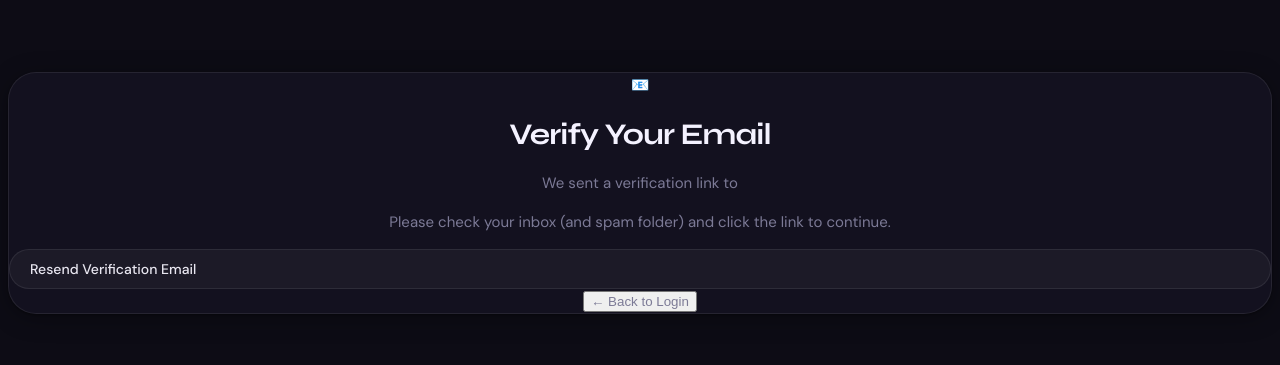
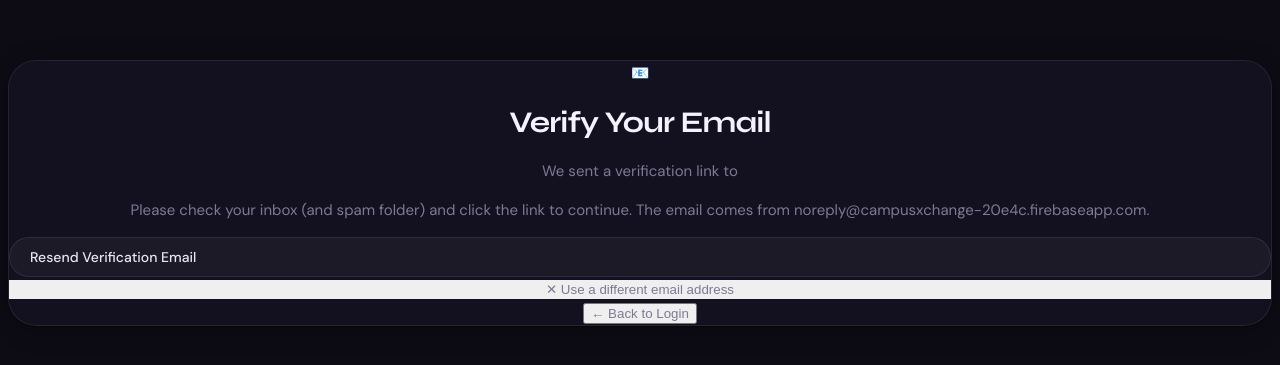
Before and after one commit to RAC0P/Anonymous-Marketplace-for-University-Students-, a Next.js app: page /verify-email in a window 1280 px wide. Shown: the part 215-580 px from the top of the page. Built offline with nearby package versions, Linux system fonts and the light colour scheme; no server answers.

Commit message:
Enhance email verification with account deletion feature
Added functionality to delete unverified accounts and handle errors during email verification.

```diff
--- a/app/verify-email/page.js
+++ b/app/verify-email/page.js
@@ -3,12 +3,19 @@
 import { useEffect, useState } from 'react';
 import { useAuth } from '../../hooks/useAuth';
 import { useRouter } from 'next/navigation';
-import { resendVerificationEmail } from '../../lib/auth';
+import { resendVerificationEmail, deleteUnverifiedAccount } from '../../lib/auth';
 
 export default function VerifyEmailPage() {
   const { user, loading } = useAuth();
   const router = useRouter();
   const [resent, setResent] = useState(false);
+  const [discarding, setDiscarding] = useState(false);
+  const [error, setError] = useState('');
+
+  // Password prompt state — shown only when sessionStorage entry is gone
+  // (e.g. user refreshed the page or came back later)
+  const [needsPassword, setNeedsPassword] = useState(false);
+  const [confirmPassword, setConfirmPassword] = useState('');
 
   useEffect(() => {
     if (!loading && user?.emailVerified) {
@@ -17,10 +24,47 @@ export default function VerifyEmailPage() {
   }, [user, loading, router]);
 
   const handleResend = async () => {
+    setError('');
     if (user) {
-      await resendVerificationEmail(user);
-      setResent(true);
-      setTimeout(() => setResent(false), 5000);
+      try {
+        await resendVerificationEmail(user);
+        setResent(true);
+        setTimeout(() => setResent(false), 5000);
+      } catch {
+        setError('Could not resend email. Please try again in a minute.');
+      }
+    }
+  };
+
+  const handleUseNewEmail = async () => {
+    setError('');
+
+    // Grab password from sessionStorage (set at signup) or from the inline prompt
+    let password = sessionStorage.getItem('_cx_tmp_pw') || confirmPassword;
+
+    if (!password) {
+      // No stored password and user hasn't typed one yet — show the prompt
+      setNeedsPassword(true);
+      return;
+    }
+
+    setDiscarding(true);
+    try {
+      await deleteUnverifiedAccount(password);
+      sessionStorage.removeItem('_cx_tmp_pw'); // Clean up immediately
+      router.replace('/login');
+    } catch (err) {
+      sessionStorage.removeItem('_cx_tmp_pw');
+      setDiscarding(false);
+
+      if (err.code === 'auth/wrong-password' || err.code === 'auth/invalid-credential') {
+        setError('Incorrect password. Please try again.');
+        setConfirmPassword('');
+      } else if (err.code === 'auth/too-many-requests') {
+        setError('Too many attempts. Please wait a moment and try again.');
+      } else {
+        setError('Could not remove the account. Please try again or contact support.');
+      }
     }
   };
 
@@ -31,26 +75,69 @@ export default function VerifyEmailPage() {
       <div className="max-w-md w-full text-center glass-card p-12 rounded-3xl">
         <div className="text-6xl mb-8">📧</div>
 
-        <h1 className="text-4xl font-bold mb-4" style={{ fontFamily: 'var(--font-display)' }}>
+        <h1
+          className="text-4xl font-bold mb-4"
+          style={{ fontFamily: 'var(--font-display)' }}
+        >
           Verify Your Email
         </h1>
 
-        <p className="text-[var(--brand-muted)] mb-8 leading-relaxed">
-          We sent a verification link to<br />
+        <p className="text-[var(--brand-muted)] mb-4 leading-relaxed">
+          We sent a verification link to
+          <br />
           <strong className="text-white">{user?.email}</strong>
         </p>
 
         <p className="text-sm text-[var(--brand-muted)] mb-10">
-          Please check your inbox (and spam folder) and click the link to continue.
+          Please check your inbox (and spam folder) and click the link to
+          continue. The email comes from{' '}
+          <span className="text-white">noreply@campusxchange-20e4c.firebaseapp.com</span>.
         </p>
+
+        {error && (
+          <div className="p-4 rounded-2xl text-red-400 bg-red-950/50 border border-red-500/30 mb-6 text-sm">
+            {error}
+          </div>
+        )}
 
         <button
           onClick={handleResend}
           disabled={resent}
-          className="btn-secondary w-full py-4 mb-6"
+          className="btn-secondary w-full py-4 mb-4"
         >
-          {resent ? "Verification Email Resent ✓" : "Resend Verification Email"}
+          {resent ? 'Verification Email Resent ✓' : 'Resend Verification Email'}
         </button>
+
+        {/* ── Discard & start over ── */}
+        {needsPassword ? (
+          <div className="mb-6 text-left">
+            <p className="text-sm text-[var(--brand-muted)] mb-3 text-center">
+              Enter your password to confirm account removal:
+            </p>
+            <input
+              type="password"
+              placeholder="Your password"
+              value={confirmPassword}
+              onChange={(e) => setConfirmPassword(e.target.value)}
+              className="input-field w-full py-3 text-sm mb-3"
+            />
+            <button
+              onClick={handleUseNewEmail}
+              disabled={discarding || !confirmPassword}
+              className="w-full py-3 rounded-2xl border border-red-500/50 text-red-400 hover:bg-red-950/30 transition-colors text-sm disabled:opacity-50"
+            >
+              {discarding ? 'Removing account…' : 'Confirm — delete this account'}
+            </button>
+          </div>
+        ) : (
+          <button
+            onClick={handleUseNewEmail}
+            disabled={discarding}
+            className="w-full py-4 mb-6 rounded-2xl border border-[var(--brand-border)] text-[var(--brand-muted)] hover:text-white hover:border-white transition-colors text-sm"
+          >
+            {discarding ? 'Removing account…' : '✕ Use a different email address'}
+          </button>
+        )}
 
         <button
           onClick={() => router.push('/login')}
```
